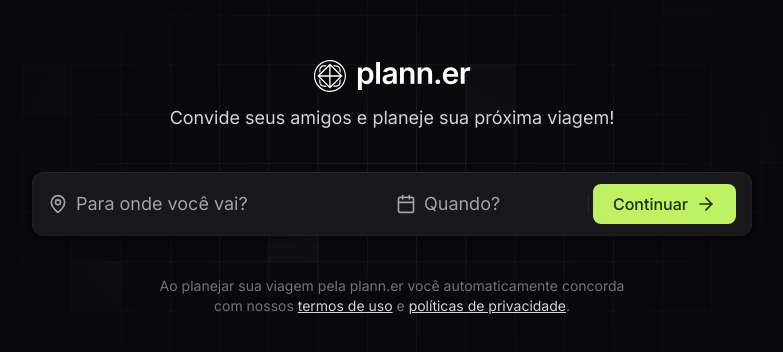
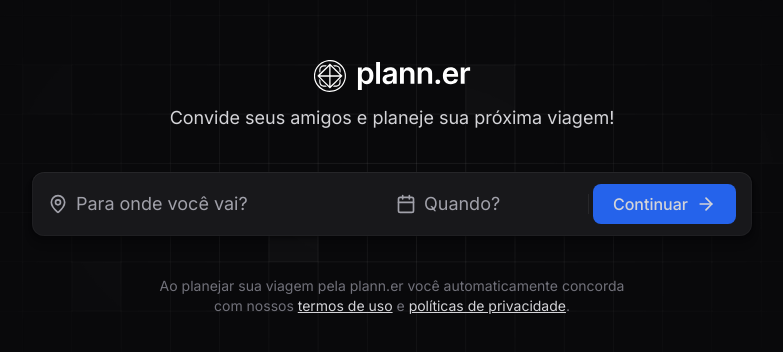
Before and after one commit to jose-cassios/nlw_journey_frontend, a React (Vite) app: page / in a window 1280 px wide. Shown: the part 212-564 px from the top of the page, without its empty margins (248-1031 px from the left). Built offline with nearby package versions, Linux system fonts and the light colour scheme.

Commit message:
chore: update primary color of the site

```diff
--- a/src/components/button.tsx
+++ b/src/components/button.tsx
@@ -6,7 +6,7 @@ const buttonVariants = tv({
 
     variants: {
         variant: {
-            primary: 'bg-lime-300 text-lime-950 hover:bg-lime-400',
+            primary: 'bg-blue-600 text-zinc-300 hover:bg-blue-800',
             secondary: 'bg-zinc-800 text-zinc-200 hover:bg-zinc-700'
         },
 
```
